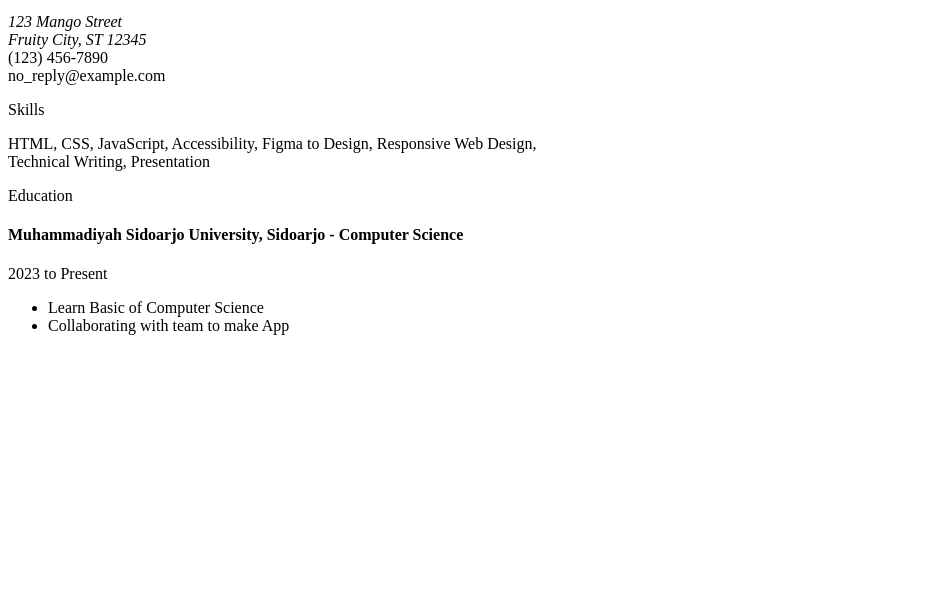
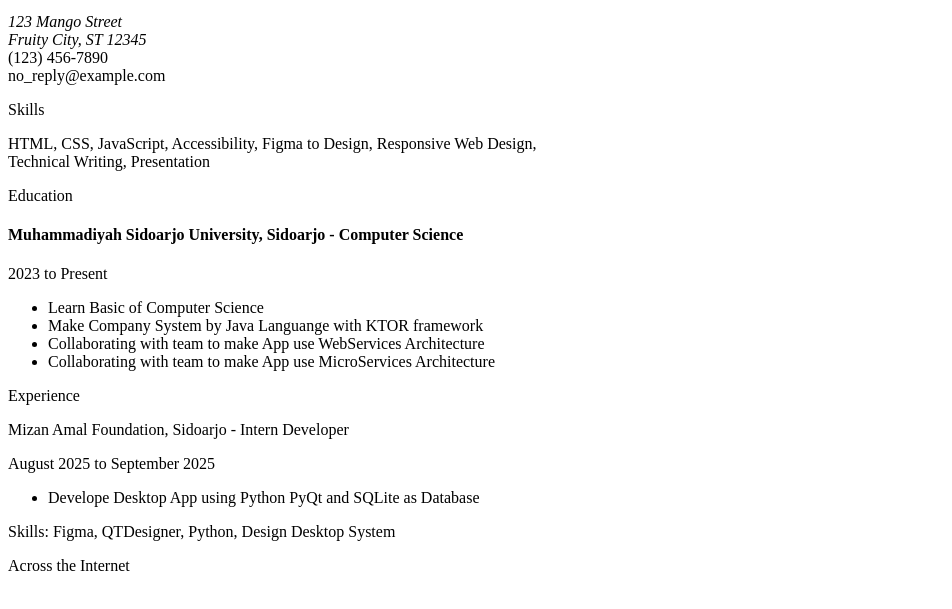
Before and after one commit to Aulris16/single-page-cv, a plain HTML site: page index.html in a window 1280 px wide. Shown: the part 113-722 px from the top of the page, without its empty margins (0-952 px from the left). Drawn offline with Linux system fonts and the light colour scheme.

Commit message:
Update index.html

```diff
--- a/index.html
+++ b/index.html
@@ -28,22 +28,35 @@
       </header>
 
       <section class="skill">
-        <p>Skills</p>
+        <p class="section-title">Skills</p>
         <p>HTML, CSS, JavaScript, Accessibility, Figma to Design, Responsive Web Design,<br>
           Technical Writing, Presentation
         </p>
 
       </section>
       <section class="education">
-        <p>Education</p>
+        <p class="section-title">Education</p>
         <h4>Muhammadiyah Sidoarjo University, Sidoarjo - Computer Science</h4>
-        <p> 2023 to Present</p>
+        <p>2023 to Present</p>
         <ul>
           <li>Learn Basic of Computer Science</li>
-          <li>Collaborating with team to make App </li>
+          <li>Make Company System by Java Languange with KTOR framework</li>
+          <li>Collaborating with team to make App use WebServices Architecture</li>
+          <li>Collaborating with team to make App use MicroServices Architecture</li>
         </ul>
       </section>
-      <section class="experience"></section>
+      <section class="experience">
+        <p class="section-title">Experience</p>
+        <p>Mizan Amal Foundation, Sidoarjo - Intern Developer</p>
+        <p>August 2025 to September 2025</p>
+        <ul>
+          <li>Develope Desktop App using Python PyQt and SQLite as Database</li>
+        </ul>
+        <p>Skills: Figma, QTDesigner, Python, Design Desktop System</p>
+      </section>
+      <section class="internet">
+        <p class="section-title">Across the Internet</p>
+      </section>
     </main>
   </body>
 </html>
```
